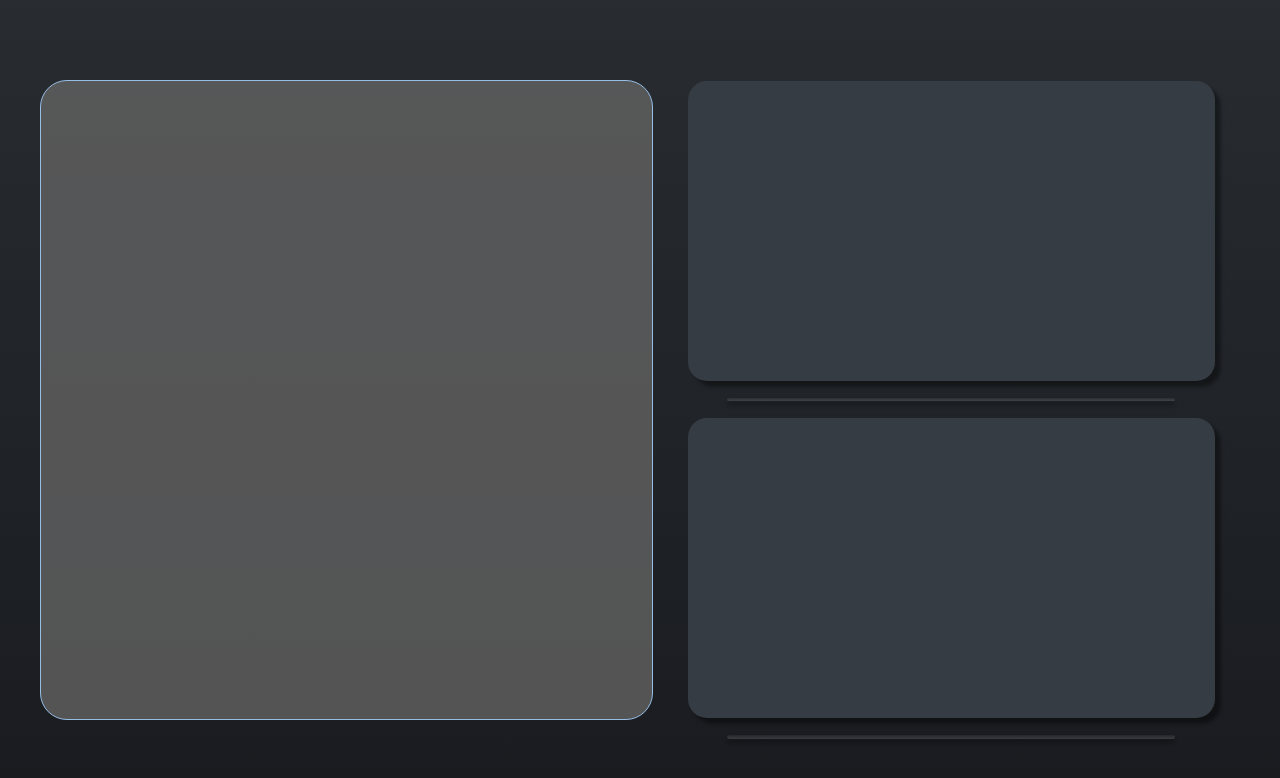
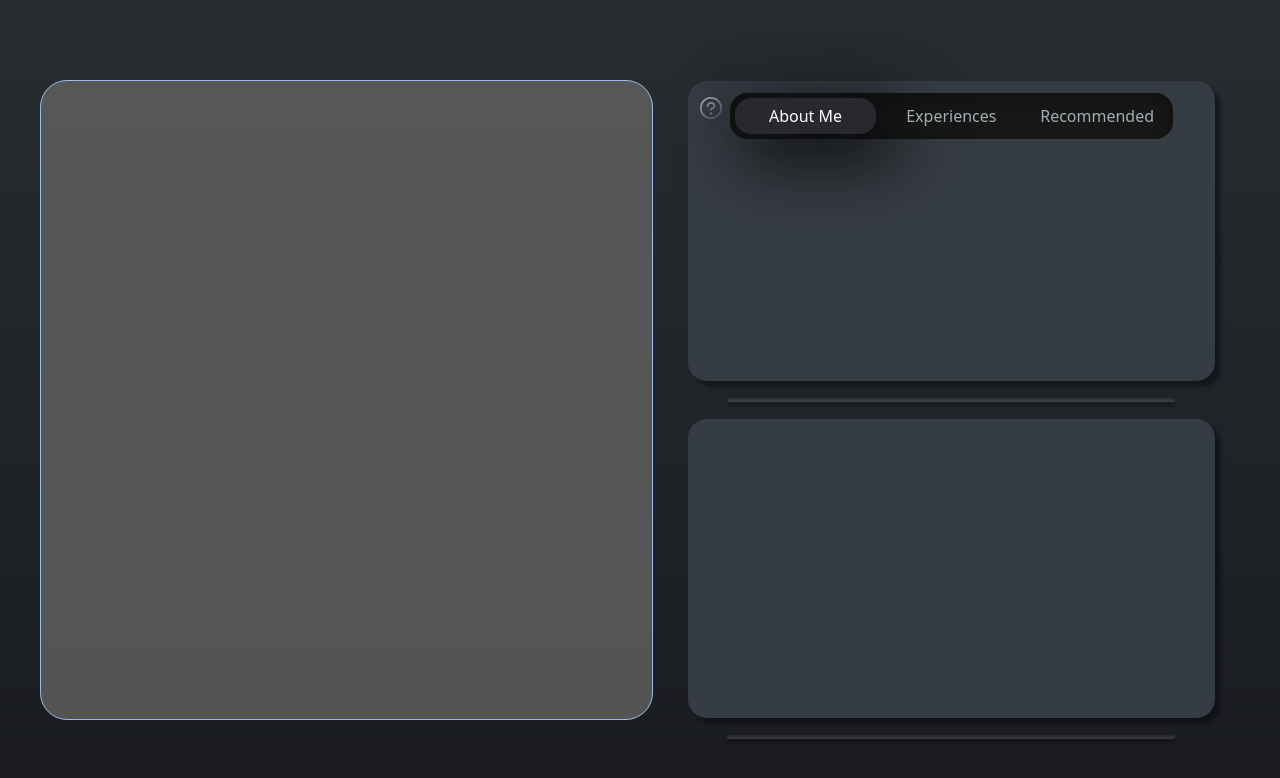
Before and after one commit to askpundir-dev/assignment-task, a React (Vite) app: page / in a window 1280 px wide. Shown: the top 778 px of the page. Built offline with nearby package versions, Linux system fonts and the light colour scheme.

Commit message:
almost done with the tabs in the RightWidget1 component

```diff
--- /dev/null
+++ b/src/RightWidget1.css
@@ -0,0 +1,41 @@
+@import "tailwindcss";
+
+@layer components {
+  .tabs-container {
+    @apply bg-[#171717] shadow-[inset_0px_4.96001px_12.4px_2.48px_rgba(0,0,0,0.25)] flex gap-[5px] rounded-[1.1rem] w-[88%] lg:mx-auto md:ml-6 p-[5px]  md:text-[9px] lg:text-[0.8rem] xl:text-[1rem] text-[#A3ADB2];
+  }
+
+  .active-tab {
+    @apply bg-[#28292F] shadow-[-8.43333px_-16.8667px_50.6px_-16.8667px_#485B71,13.4933px_16.8667px_67.4667px_8.43333px_#0A0A0A] text-white hover:cursor-default;
+  }
+
+  .tab {
+    @apply text-center py-1.5  rounded-2xl w-1/3 relative overflow-hidden cursor-pointer;
+  }
+}
+
+.tabs-container .tab::after {
+  content: "";
+  position: absolute;
+  left: -175px;
+  top: 0;
+  width: 100%;
+  height: 100%;
+  padding: 6px 0;
+  border-radius: 16px;
+  background-color: #28292f81;
+  transition: left 300ms ease-out;
+}
+
+.tabs-container .tab:hover::after {
+  left: 0;
+}
+
+.tabs-container .tab span {
+  position: relative;
+  z-index: 10;
+  display: block;
+  border: inherit;
+  width: 100%;
+  height: 100%;
+}
--- a/src/RightWidget1.jsx
+++ b/src/RightWidget1.jsx
@@ -1,7 +1,31 @@
+import { useState } from "react";
+import QuestionMarkIcon from "./assets/questionmark.svg?react";
+import "./RightWidget1.css";
 function RightWidget1() {
+  const [activeTab, setActiveTab] = useState("about-me");
   return (
-    <div className="widget">
-
+    <div className="widget p-2 lg:p-3">
+      <QuestionMarkIcon className="absolute top-3 left-2 lg:top-4 lg:left-3 w-4 h-auto lg:w-[22px] lg:h-auto" />
+      <div className="tabs-container  font-['Poppins', sans-serif]">
+        <button
+          className={`tab ${activeTab === "about-me" ? "active-tab" : ""}`}
+          onClick={() => setActiveTab("about-me")}
+        >
+          <span>About Me</span>
+        </button>
+        <button
+          className={`tab ${activeTab === "experiences" ? "active-tab" : ""}`}
+          onClick={() => setActiveTab("experiences")}
+        >
+          <span>Experiences</span>
+        </button>
+        <button
+          className={`tab ${activeTab === "recommended" ? "active-tab" : ""}`}
+          onClick={() => setActiveTab("recommended")}
+        >
+          <span>Recommended</span>
+        </button>
+      </div>
     </div>
   );
 }
```
Also changed, not shown: src/App.css (line endings or trailing spaces).
